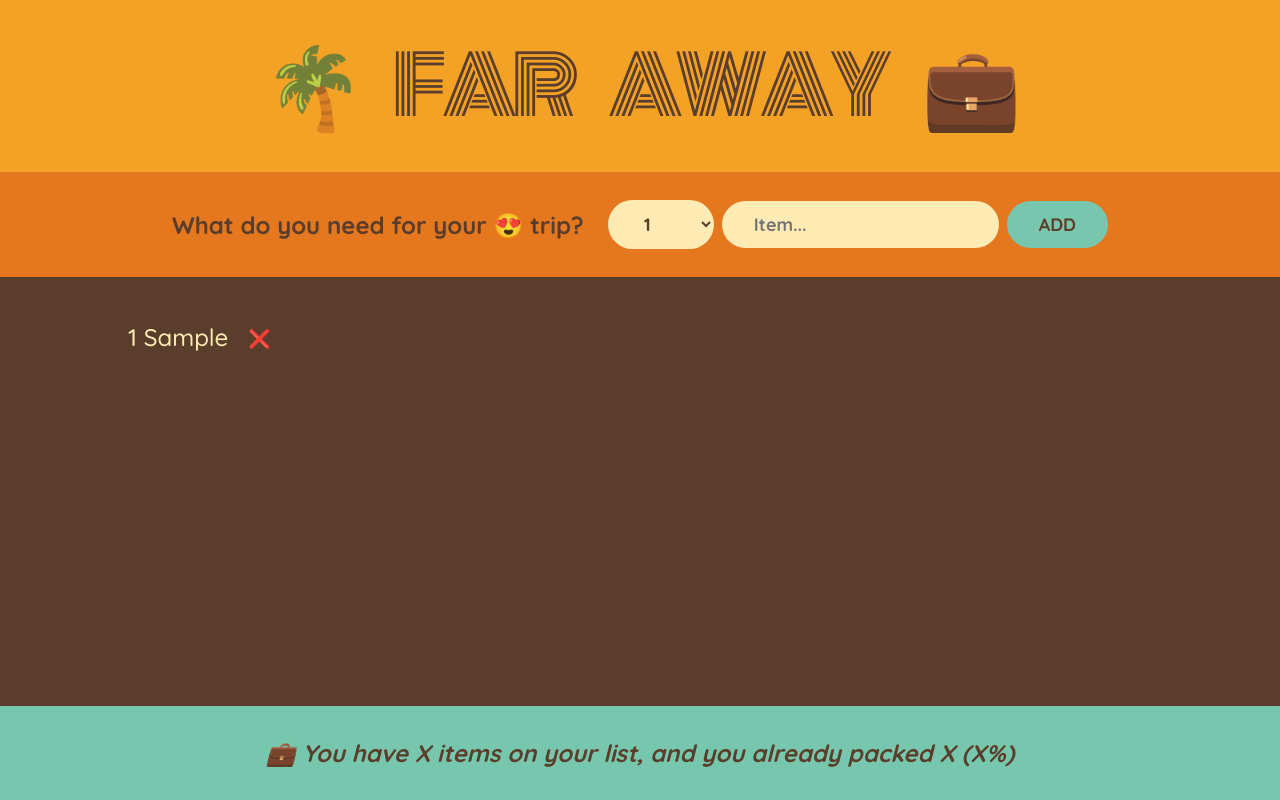
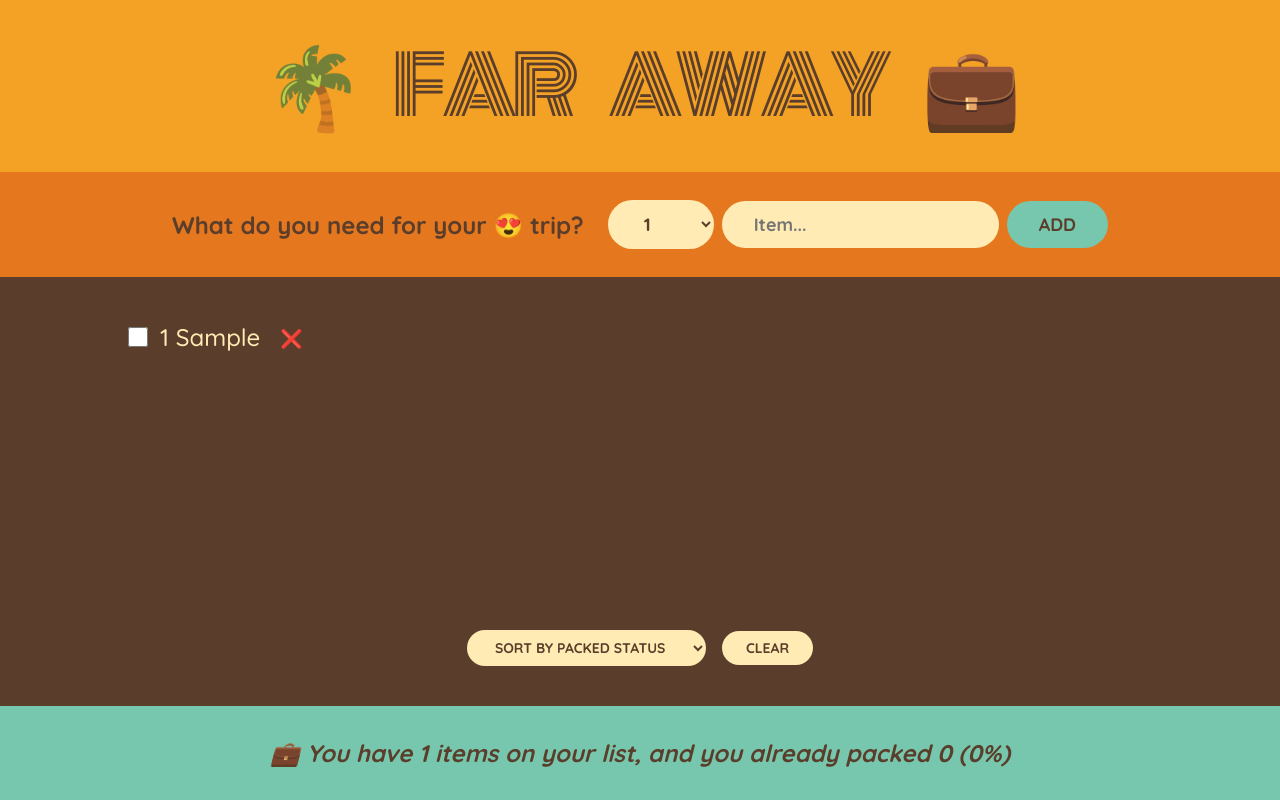
Before and after one commit to Mikiyas6/The-Far-Away-Travel-List, a React (Create React App) app: page / in a window 1280 px wide. Both pictures are taken after typing "Sample" into the empty fields and a click on the button "ADD". Built offline with nearby package versions, Linux system fonts and the light colour scheme.

Commit message:
I implemented the stats displaying and the sorting of the list items

```diff
--- a/src/App.js
+++ b/src/App.js
@@ -2,6 +2,12 @@ import { useState } from "react";
 
 export default function App() {
   const [items, setItems] = useState([]);
+  const numItems = items.length;
+  let alreadyPacked = 0;
+  items.forEach((item) => {
+    if (item.packed) alreadyPacked += 1;
+  });
+  const percentage = Math.ceil((alreadyPacked / numItems) * 100);
   function handleAddItems(item) {
     setItems((items) => [...items, item]);
   }
@@ -9,12 +15,28 @@ export default function App() {
     const newItems = items.filter((item) => item.id !== id);
     setItems(newItems);
   }
+  function handlePacked(id) {
+    const newItems = items.map((item) => {
+      return item.id === id ? { ...item, packed: !item.packed } : item;
+    });
+
+    setItems(newItems);
+  }
+
   return (
     <div className="app">
       <Logo />
       <Form handleAddItems={handleAddItems} />
-      <PackingList items={items} handleDeleteItem={handleDeleteItem} />
-      <Stats />
+      <PackingList
+        items={items}
+        handlePacked={handlePacked}
+        handleDeleteItem={handleDeleteItem}
+      />
+      <Stats
+        numItems={numItems}
+        alreadyPacked={alreadyPacked}
+        percentage={percentage}
+      />
     </div>
   );
 }
@@ -58,20 +80,49 @@ function Form({ handleAddItems }) {
     </form>
   );
 }
-function PackingList({ items, handleDeleteItem }) {
+function PackingList({ items, handleDeleteItem, handlePacked }) {
+  const [sortBy, setSortBy] = useState("packed");
+  let sortedItems;
+  if (sortBy === "input") sortedItems = items;
+  if (sortBy === "description")
+    sortedItems = items
+      .slice()
+      .sort((a, b) => a.description.localeCompare(b.description));
+  if (sortBy === "packed")
+    sortedItems = items
+      .slice()
+      .sort((a, b) => Number(a.packed) - Number(b.packed));
   return (
     <div className="list">
       <ul>
-        {items.map((item) => (
-          <Item key={item.id} item={item} handleDeleteItem={handleDeleteItem} />
+        {sortedItems.map((item) => (
+          <Item
+            key={item.id}
+            item={item}
+            handlePacked={handlePacked}
+            handleDeleteItem={handleDeleteItem}
+          />
         ))}
       </ul>
+      <div className="actions">
+        <select value={sortBy} onChange={(e) => setSortBy(e.target.value)}>
+          <option value="input">Sort by input order</option>
+          <option value="description">Sort by description</option>
+          <option value="packed">Sort by packed status</option>
+        </select>
+        <button type="">Clear</button>
+      </div>
     </div>
   );
 }
-function Item({ item, key, handleDeleteItem }) {
+function Item({ item, key, handleDeleteItem, handlePacked }) {
   return (
     <li key={key}>
+      <input
+        type="checkbox"
+        value={item.packed}
+        onChange={() => handlePacked(item.id)}
+      />
       <span style={item.packed ? { textDecoration: "Line-through" } : {}}>
         {item.quantity} {item.description}
       </span>
@@ -81,10 +132,21 @@ function Item({ item, key, handleDeleteItem }) {
     </li>
   );
 }
-function Stats() {
+function Stats({ numItems, alreadyPacked, percentage }) {
+  if (numItems === 0)
+    return (
+      <p className="stats">
+        <em>Start adding some items to your packing list 🚀 </em>
+      </p>
+    );
   return (
     <footer className="stats">
-      <em>💼 You have X items on your list, and you already packed X (X%)</em>
+      <em>
+        {percentage === 100
+          ? `You got everything! Ready to go ✈`
+          : `💼 You have ${numItems} items on your list, and you already packed
+            ${alreadyPacked} (${percentage}%)`}
+      </em>
     </footer>
   );
 }
```
